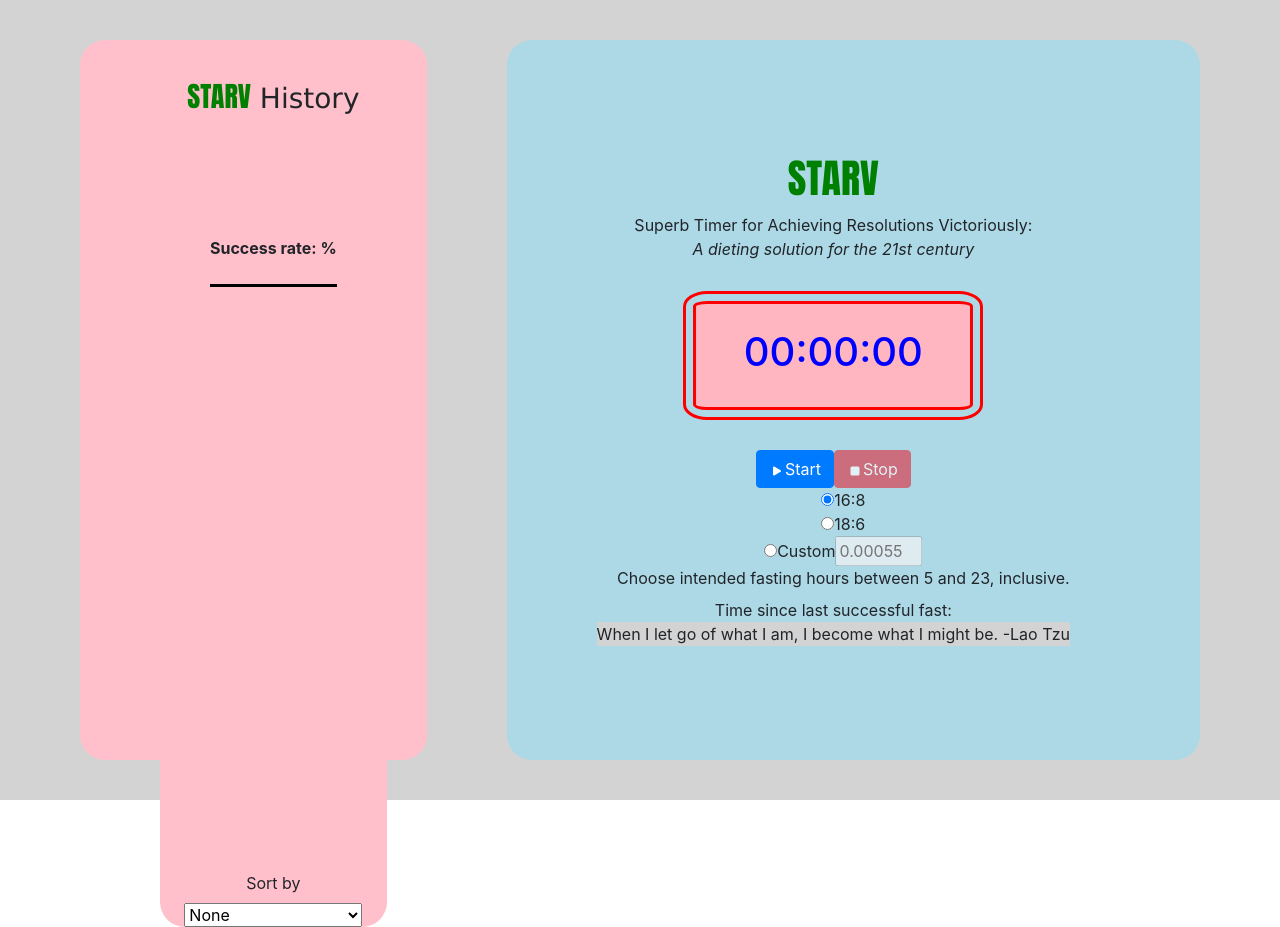
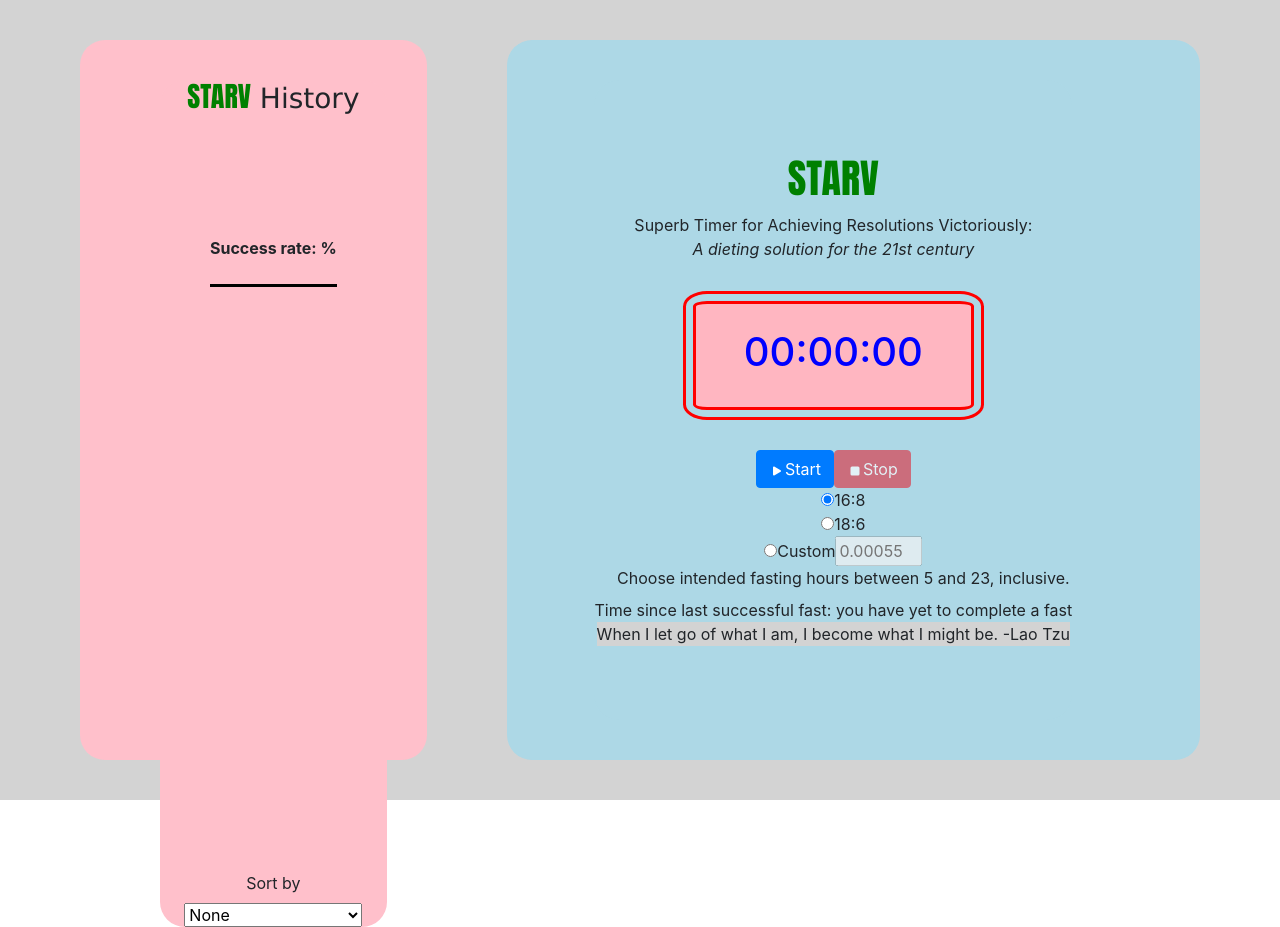
Before and after one commit to wan-li-va/STARV, a React (Create React App) app: page / in a window 1280 px wide. Built offline with nearby package versions, Linux system fonts and the light colour scheme.

Commit message:
Changed default value of durationText

```diff
--- a/src/MainPanel.js
+++ b/src/MainPanel.js
@@ -11,7 +11,7 @@ export default class MainPanel extends Component {
             fastLength: 1 / 60 / 30, // length of fast in hours; must be changed later to 16
             displayTime: 0,  // time to display on timer; ms left to count down
             startDisabled: false,
-            durationText: "",
+            durationText: "you have yet to complete a fast", // default value, gets changed immediately after success
 
         }
         this.toggleRunning = this.toggleRunning.bind(this)
```
